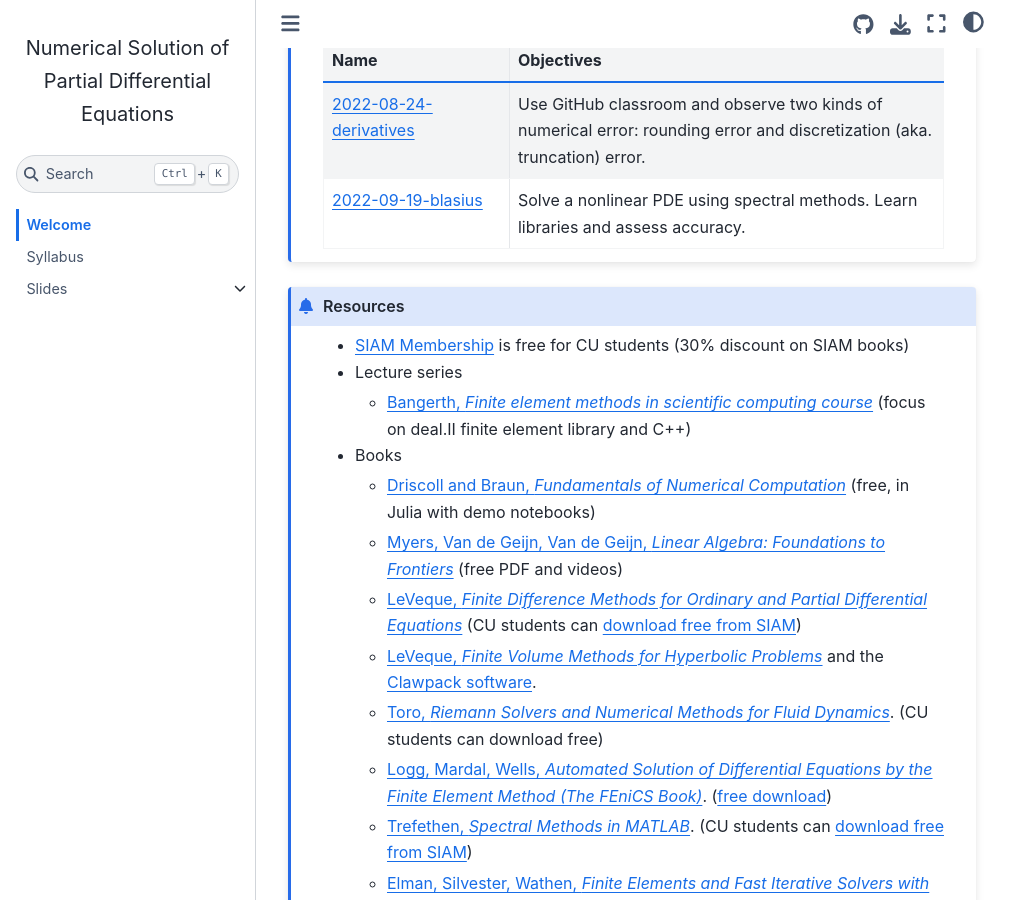
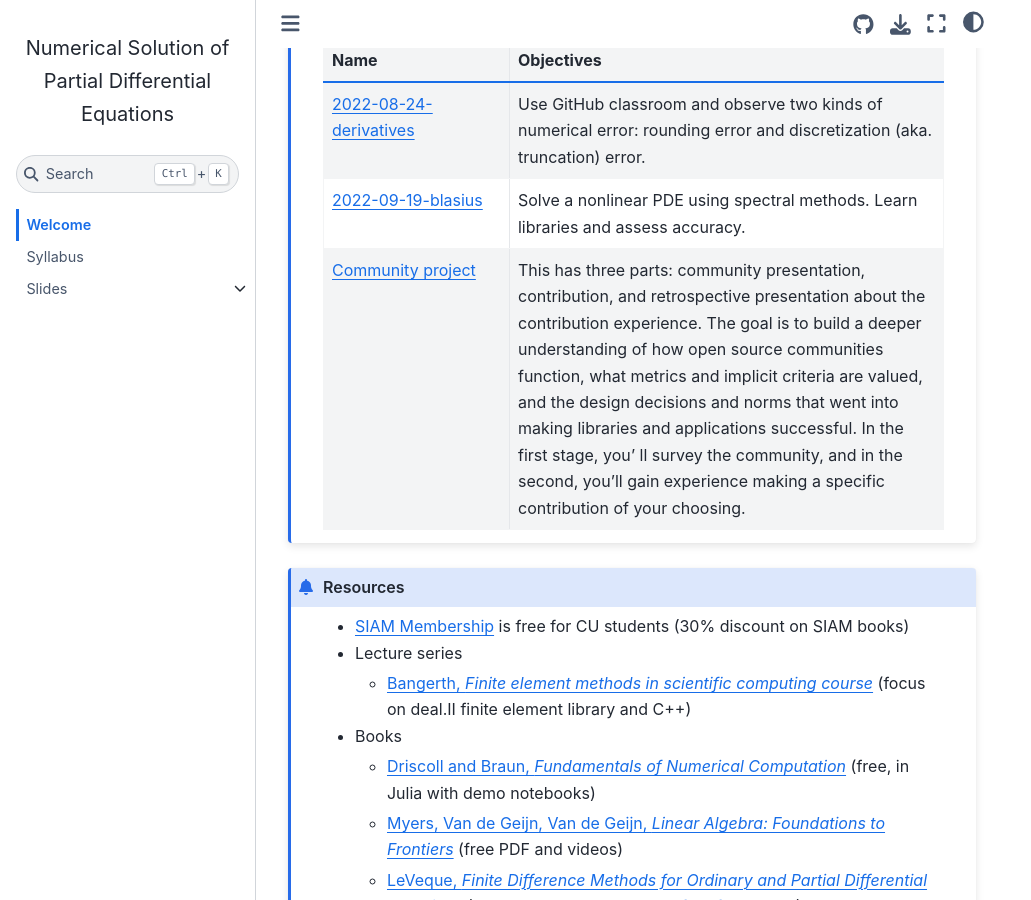
Before and after one commit to cu-numpde/fall22, a Jupyter Book: the page built from index.md, in a window 1280 px wide and 900 px high, scrolled down 383 px. Shown: the whole window, without its empty margins (0-1031 px from the left). Built offline with Jupyter Book 1.0.4 settings and Sphinx 7.4.7 and the Sphinx Book theme 1.1.4, drawn with Linux system fonts in a browser that asks for light colours; pages that are not in the unit, such as notebooks, are missing from menus.

Commit message:
Add FEM notebooks

```diff
--- a/_toc.yml
+++ b/_toc.yml
@@ -30,3 +30,6 @@ chapters:
   - file: slides/2022-10-12-krylov.ipynb
   - file: slides/2022-10-14-preconditioning.ipynb
   - file: slides/2022-10-17-multigrid.ipynb
+  - file: slides/2022-10-21-amg.ipynb
+  - file: slides/2022-10-24-galerkin.ipynb
+  - file: slides/2022-10-26-fem.ipynb
--- a/index.md
+++ b/index.md
@@ -20,6 +20,14 @@ Welcome to **CSCI-5636: Numerical Solution of Partial Differential Equations**
   - Use GitHub classroom and observe two kinds of numerical error: rounding error and discretization (aka. truncation) error.
 * - [2022-09-19-blasius](https://classroom.github.com/a/RBCyaHyy)
   - Solve a nonlinear PDE using spectral methods. Learn libraries and assess accuracy.
+* - [Community project](https://classroom.github.com/a/3AzfU4zn)
+  - This has three parts: community presentation, contribution, and
+retrospective presentation about the contribution experience. The goal is to
+build a deeper understanding of how open source communities function, what
+metrics and implicit criteria are valued, and the design decisions and norms
+that went into making libraries and applications successful. In the first stage,
+you' ll survey the community, and in the second, you'll gain experience making a
+specific contribution of your choosing.
 :::
 ::::
 
```
Also changed, not shown: 3 other files.
